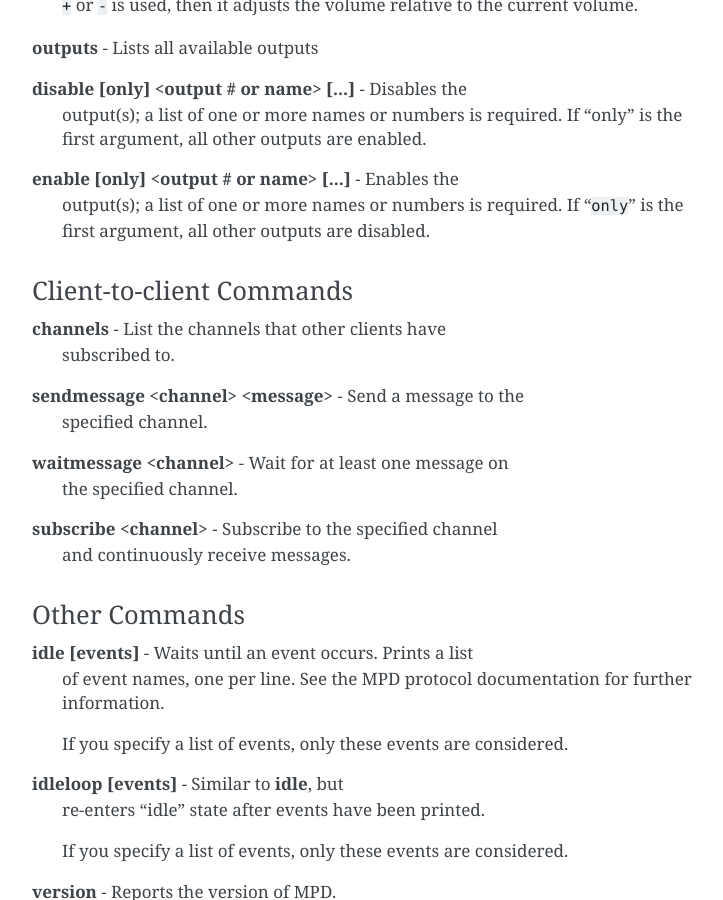
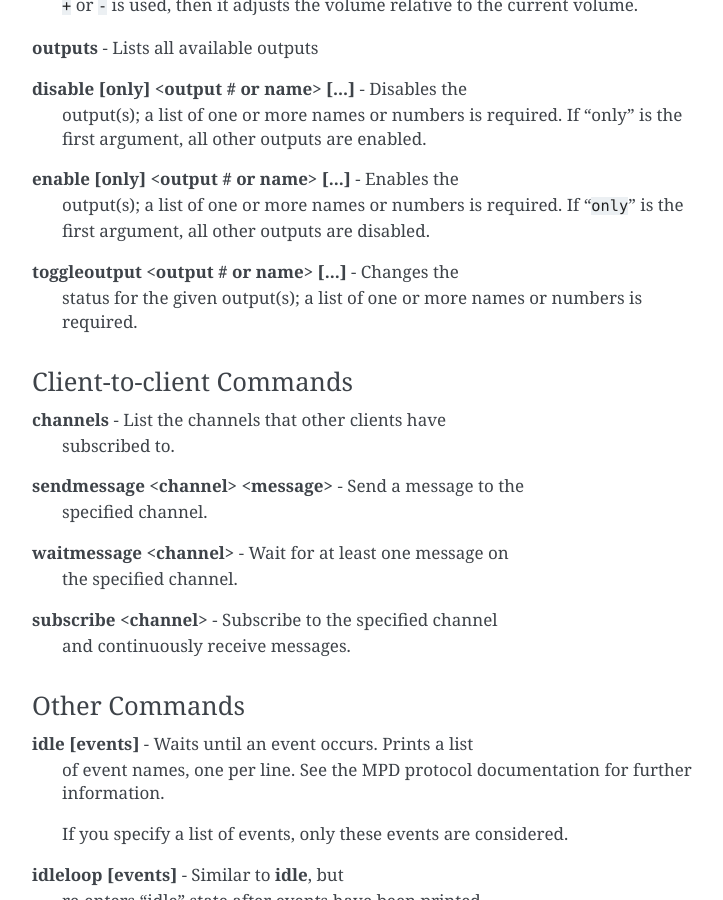
Before and after one commit to MusicPlayerDaemon/mpc, a Sphinx documentation site: the page built from doc/index.rst, in a window 1280 px wide and 900 px high, scrolled down 5837 px. Shown: the whole window, without its empty margins (388-1111 px from the left). Built offline with Sphinx 7.4.7, drawn with Linux system fonts in a browser that asks for light colours.

Commit message:
Document toggleoutput command

```diff
--- a/doc/index.rst
+++ b/doc/index.rst
@@ -290,6 +290,9 @@
    ":samp:`only`" is the first argument, all other outputs are
    disabled.
 
+:command:`toggleoutput <output # or name> [...]` - Changes the
+   status for the given output(s); a list of one or more names or
+   numbers is required.
 
 Client-to-client Commands
 ^^^^^^^^^^^^^^^^^^^^^^^^^
```
